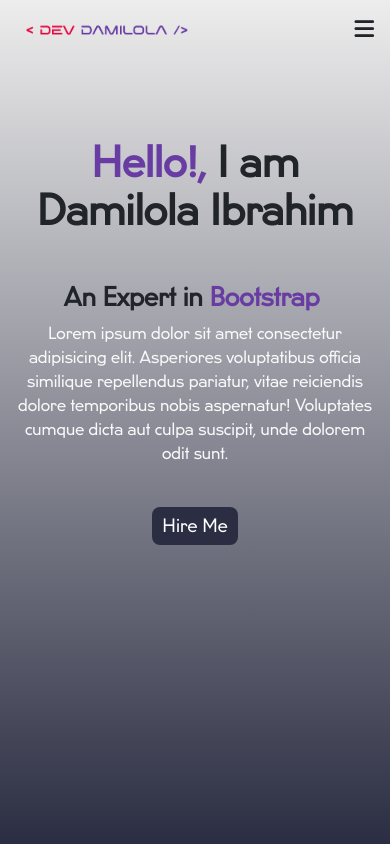
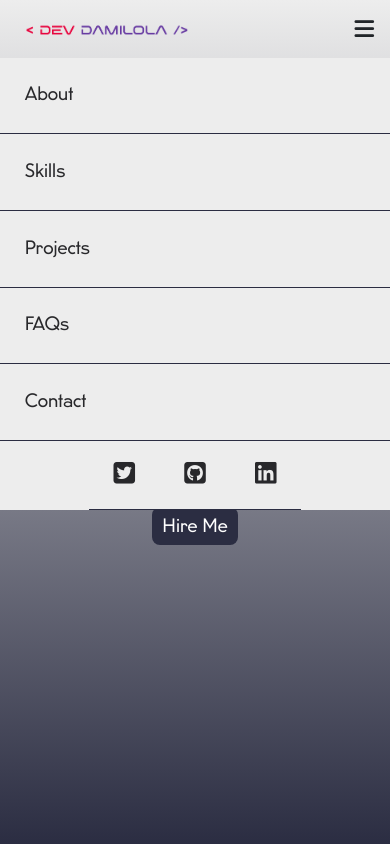
Before and after one commit to doiayokanmi/Dev-Damilola, a React (Vite) app: page / in a window 390 px wide. Shown: the top 844 px of the page. Built offline with nearby package versions, Linux system fonts and the light colour scheme.

Commit message:
responsive done

```diff
--- a/index.html
+++ b/index.html
@@ -8,11 +8,11 @@
     <script src="https://cdn.jsdelivr.net/npm/bootstrap@5.3.0/dist/js/bootstrap.bundle.min.js" integrity="sha384-geWF76RCwLtnZ8qwWowPQNguL3RmwHVBC9FhGdlKrxdiJJigb/j/68SIy3Te4Bkz" crossorigin="anonymous"></script>
     <script src="https://kit.fontawesome.com/1c78765928.js" crossorigin="anonymous"></script>
     <script async src="https://unpkg.com/typer-dot-js@0.1.0/typer.js"></script>
-    <script async src="https://platform.twitter.com/widgets.js" charset="utf-8"></script>
     <title>Dev Damilola | Your Favourite Front-End Dev</title>
   </head>
   <body>
     <div id="root"></div>
-    <script type="module" src="/src/main.jsx"></script>
+    <script type="module" src="/src/main.jsx">
+    </script>
   </body>
 </html>
--- a/package.json
+++ b/package.json
@@ -10,6 +10,7 @@
     "preview": "vite preview"
   },
   "dependencies": {
+    "animate.css": "^4.1.1",
     "react": "^18.2.0",
     "react-dom": "^18.2.0",
     "react-type-animation": "^3.1.0",
--- a/src/App.jsx
+++ b/src/App.jsx
@@ -1,5 +1,6 @@
 import "./App.css";
 import "./phone.css"
+import 'animate.css';
 import About from "./assets/components/About";
 import Services from "./assets/components/Services";
 import Header from "./assets/components/Header";
--- a/src/assets/components/Header.jsx
+++ b/src/assets/components/Header.jsx
@@ -2,6 +2,7 @@ import { TypeAnimation } from "react-type-animation";
 import React, { useState, useEffect } from "react";
 
 const Header = () => {
+
   const [scrollPosition, setScrollPosition] = useState(0);
   const [backgroundColor, setBackgroundColor] = useState("transparent");
 
@@ -33,7 +34,7 @@ const Header = () => {
         <nav
           className="flex"
           style={{
-            backgroundColor: backgroundColor
+            backgroundColor: backgroundColor,
           }}
         >
           <a href="">
@@ -56,6 +57,18 @@ const Header = () => {
             <a href="" className="navLink">
               Contact
             </a>
+
+            <div id="socialMobile" className="d-lg-none">
+              <a href="">
+                <i className="fa-brands fa-square-twitter"></i>
+              </a>
+              <a href="">
+                <i className="fa-brands fa-square-github"></i>
+              </a>
+              <a href="">
+                <i className="fa-brands fa-linkedin"></i>
+              </a>
+            </div>
           </div>
 
           <div id="socialMedia">
@@ -68,17 +81,13 @@ const Header = () => {
             <a href="">
               <i className="fa-brands fa-linkedin"></i>
             </a>
-
-            <a href="" className="linkBtn d-lg-none">
-              Hire Me
-            </a>
           </div>
 
           <i className="fa-solid fa-bars" id="mobileMenu"></i>
         </nav>
 
         <section id="heroSec">
-          <div id="heroText">
+          <div id="heroText" className="animate__animated animate__backInLeft">
             <h1 className="mb-5">
               <span>Hello!,</span> I am <br /> Damilola Ibrahim
             </h1>
@@ -87,7 +96,7 @@ const Header = () => {
               An Expert in{" "}
               <TypeAnimation
                 sequence={[
-                  "Front-End Dev",
+                  "Front-End",
                   1000,
                   "CSS3",
                   1000,
@@ -123,7 +132,7 @@ const Header = () => {
             </a>
           </div>
 
-          <div id="heroImg">
+          <div id="heroImg" className="animate__animated animate__zoomInRight">
             <img src={myPics} alt="" className="img-fluid float-end" />
           </div>
         </section>
--- a/src/phone.css
+++ b/src/phone.css
@@ -12,15 +12,35 @@
   }
 
   nav div a {
-    margin-left: 1em;
+    margin-left: 0;
+    padding: 1.4em;
+    width: 100%;
+    border-bottom: 1px solid var(--secondaryColor);
   }
 
   #mobileMenu {
     display: block;
   }
 
-  #navLinksCon, #socialMedia {
+  #socialMobile {
+    margin: 20px
+  }
+
+  #socialMedia {
     display: none;
+  }
+
+  #navLinksCon {
+    position: absolute;
+    top: 3.6em;
+    width: 100%;
+    background-color: var(--greyColor);
+    left: 0;
+    display: flex;
+    flex-direction: column;
+    align-items: center;
+    overflow: hidden;
+    height: auto;
   }
 
   #heroSec {
```
Also changed, not shown: 1 other file (tests, documents, lock files or other folders).
